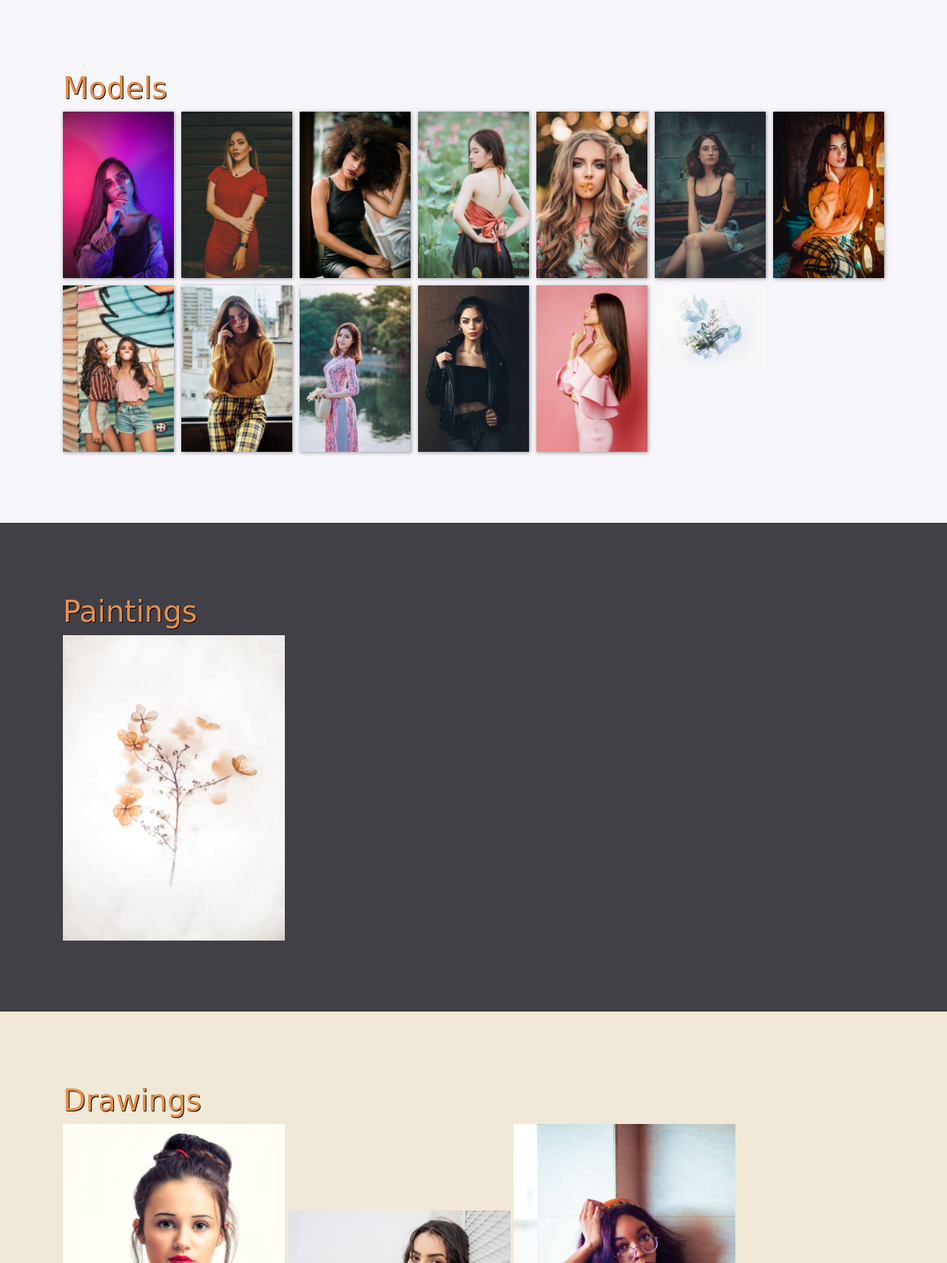
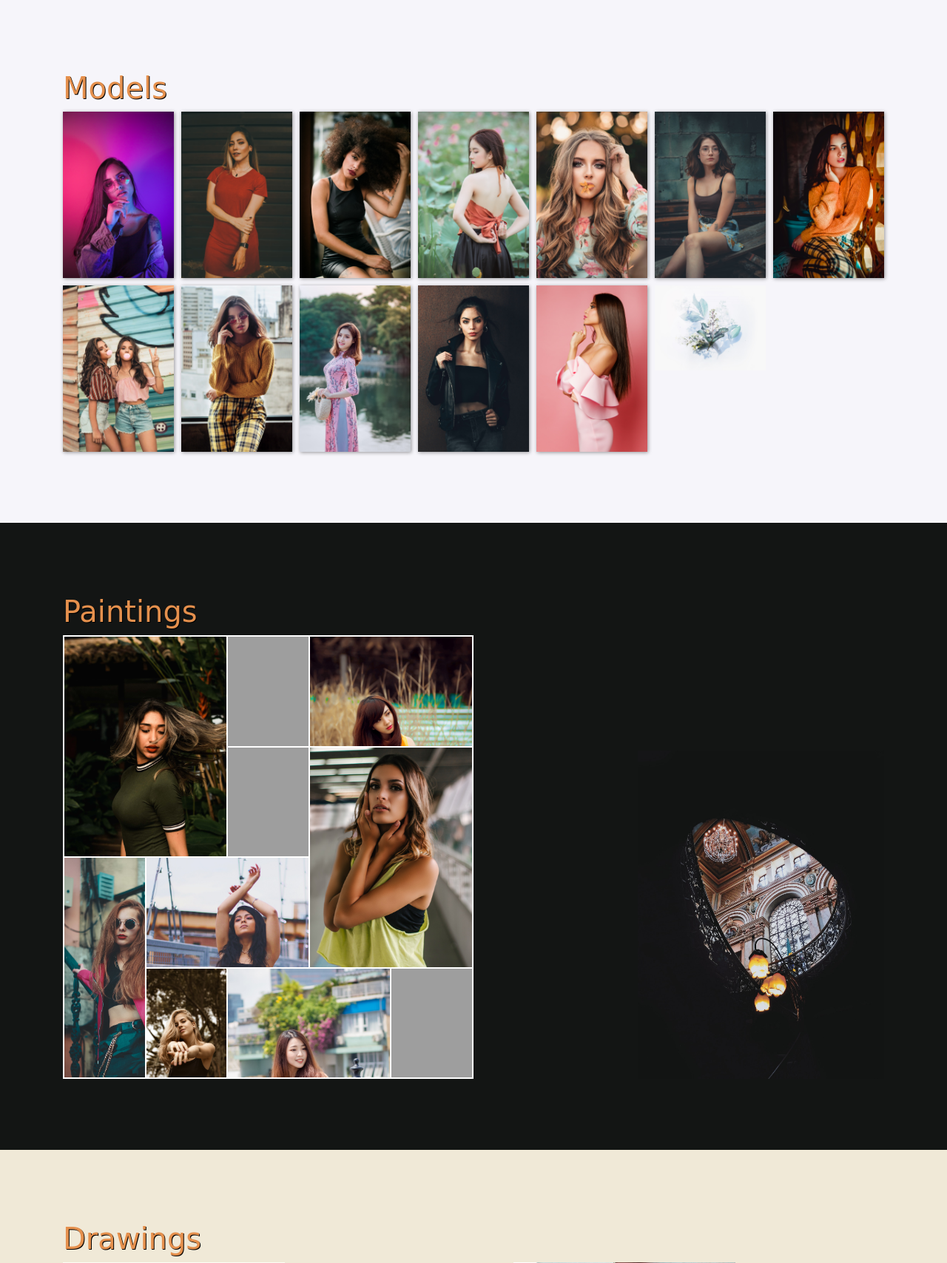
Before and after one commit to weezykon/cssgrid, a PHP site: page / in a window 1280 px wide. Shown: the part 3274-4982 px from the top of the page at 74% size. Run offline with PHP 8.4, Linux system fonts and the light colour scheme; some libraries are stand-ins or nearby versions; some web fonts are replaced; grey boxes are pictures that could not be loaded.

Commit message:
paintings

```diff
--- a/css/main.css
+++ b/css/main.css
@@ -9,7 +9,7 @@
 #s_model_of_the_week{background: #26221f}
 #s_about{background: #f0e9d7}
 #s_prints{background: #f6f5fa}
-#s_paintings{background: #414046}
+#s_paintings{background: #131514}
 #s_drawings{background: #f0e9d7}
 #s_contact{background: #fefaf7}
 #s_footer{background: #414046}
@@ -152,6 +152,37 @@
         box-shadow: 0px 0px 0px rgba(0, 0, 0, 0)
     }
 /* s_paintings */
+    .my-paintings-container{
+        display: grid;
+        min-height: 600px;
+        background: #fff;
+        grid-template-columns: repeat(5, 1fr);
+        grid-template-rows: repeat(4, 1fr);
+        grid-template-areas:
+        "one one two three three"
+        "one one four five five"
+        "six seven seven five five"
+        "six eight nine nine ten";
+        grid-gap: 2px;
+        border: 2px solid white;
+        outline: none;
+    }
+
+    #s_paintings aside{
+        display: grid;
+        grid-template-columns: repeat(auto-fit, minmax(40%, 1fr));
+    }
+
+    #s_paintings .wind{
+        width: 60%;
+        justify-self: end;
+        align-self: end;
+    }
+
+    .my-cursor{
+        cursor: pointer;
+        outline: none;
+    }
     .painting-1{
         background: url('../imgs/paintings/1.jpg');
         background-size: cover;
--- a/index.html
+++ b/index.html
@@ -101,6 +101,8 @@
         <section class="py-5" id="s_paintings">
             <div class="container py-5">
                 <h1 class="text-danger">Paintings</h1>
+                <aside>
+                    <div class="my-paintings-container my-paintings-area my-cursor">
                         <div class="painting-1"></div>
                         <div class="painting-2"></div>
                         <div class="painting-3"></div>
@@ -111,7 +113,9 @@
                         <div class="painting-8"></div>
                         <div class="painting-9"></div>
                         <div class="painting-10"></div>
-                <img src="imgs/interface/2.jpg" width="300px" alt="">
+                    </div>
+                    <img src="imgs/interface/5.jpg" class="wind" width="300px" alt="">
+                </aside>
             </div>
         </section>
         <section class="py-5" id="s_drawings">
```
Also changed, not shown: imgs/interface/5.jpg (added). Lines whose indentation alone changed are shown as unchanged.
